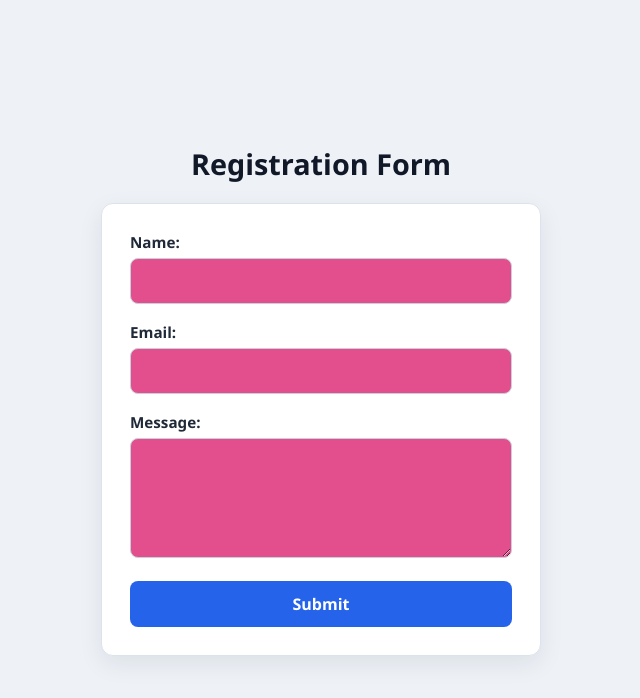
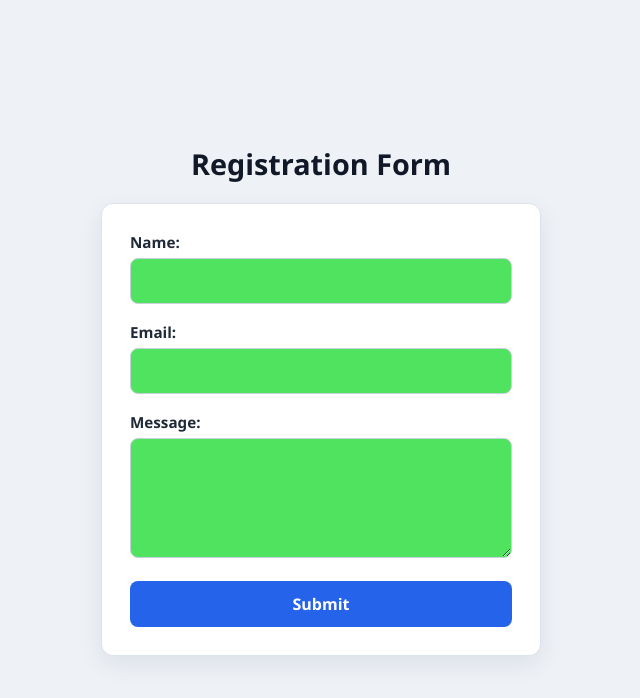
Before and after one commit to Pranavsawant56/jenkins-CI_DI-, a website: page express-frontend/index.html in a window 1280 px wide. Shown: the whole page, without its empty margins (319-959 px from the left). Drawn offline with Linux system fonts and the light colour scheme.

Commit message:
add greencolor

```diff
--- a/express-frontend/index.html
+++ b/express-frontend/index.html
@@ -59,7 +59,7 @@
             padding: 11px 12px;
             font: inherit;
             color: inherit;
-            background: #d91165bc;
+            background: #11d928bc;
             border: 1px solid #c8d0dc;
             border-radius: 8px;
             transition: border-color 0.15s, box-shadow 0.15s;
```
